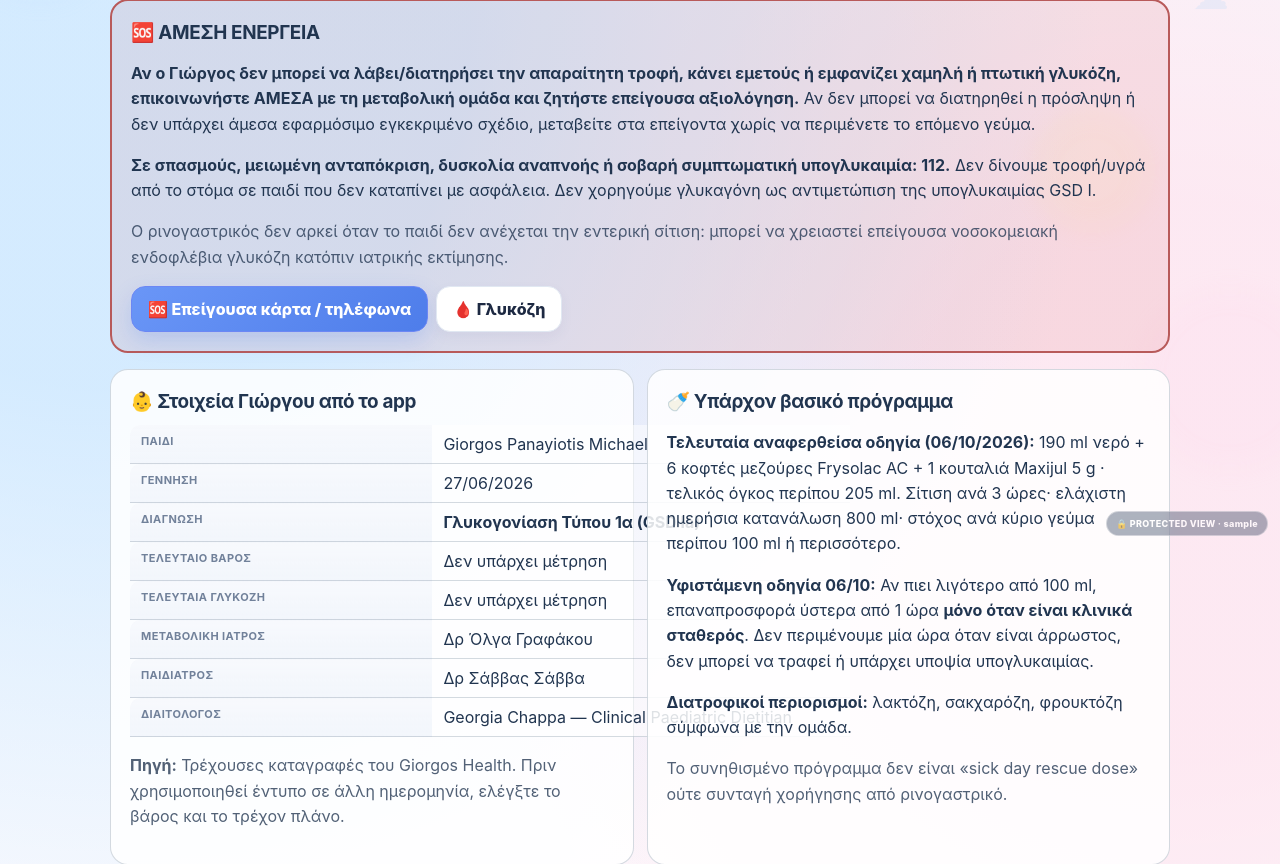
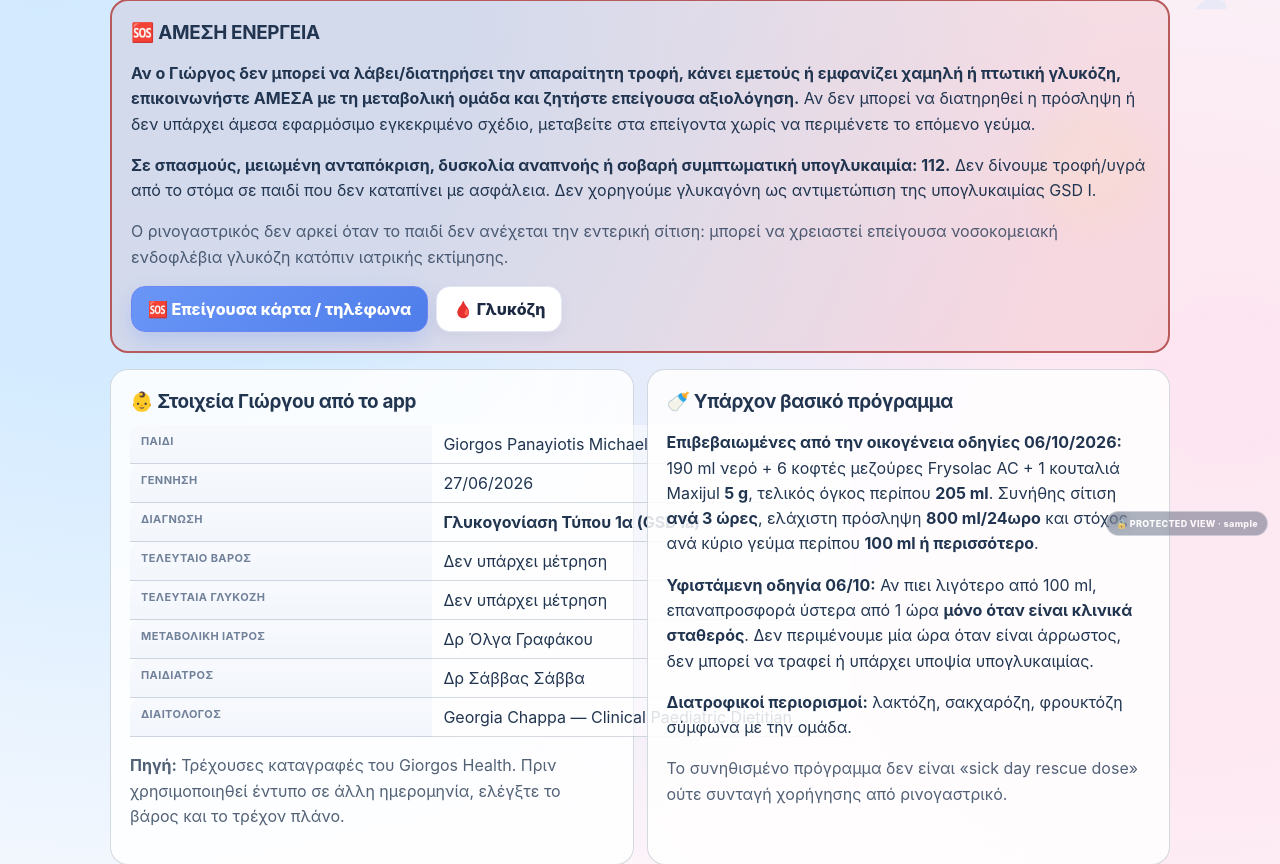
Before and after one commit to MichalisMichael26/giorgos-health, a Django app: page /health/emergency-sick-day-plan/ in a window 1280 px wide. Shown: the part 250-1114 px from the top of the page. Run offline with Django 5.2, Linux system fonts and the light colour scheme; the visitor is signed in with stand-in values (Sample User, id 1); data comes from the database, SQL or seed files in the repository; data that the repository does not hold is empty; parts of the project's set-up code (start-up, migrations or seed data) failed here and were passed over.

Commit message:
Show Giorgos's verified 06 Oct feeding reference alongside live saved plan without changing orders

```diff
--- a/templates/health/sick_day_plan.html
+++ b/templates/health/sick_day_plan.html
@@ -82,10 +82,11 @@ html.night .sick-plan .sick-warning{background:#463c2a}
     </section>
     <section class="sick-card">
       <h2>🍼 Υπάρχον βασικό πρόγραμμα</h2>
+      <p><strong>Επιβεβαιωμένες από την οικογένεια οδηγίες 06/10/2026:</strong> 190 ml νερό + 6 κοφτές μεζούρες Frysolac AC + 1 κουταλιά Maxijul <strong>5 g</strong>, τελικός όγκος περίπου <strong>205 ml</strong>. Συνήθης σίτιση <strong>ανά 3 ώρες</strong>, ελάχιστη πρόσληψη <strong>800 ml/24ωρο</strong> και στόχος ανά κύριο γεύμα περίπου <strong>100 ml ή περισσότερο</strong>.</p>
       {% if profile.current_feeding_plan %}
+      <h3>Τρέχον πλάνο όπως είναι αποθηκευμένο στο app</h3>
       <p class="sick-pre">{{ profile.current_feeding_plan }}</p>
-      {% else %}
-      <p><strong>Τελευταία αναφερθείσα οδηγία (06/10/2026):</strong> 190 ml νερό + 6 κοφτές μεζούρες Frysolac AC + 1 κουταλιά Maxijul 5 g · τελικός όγκος περίπου 205 ml. Σίτιση ανά 3 ώρες· ελάχιστη ημερήσια κατανάλωση 800 ml· στόχος ανά κύριο γεύμα περίπου 100 ml ή περισσότερο.</p>
+      <p class="sick-muted">Αν το τρέχον πλάνο διαφέρει από την οδηγία της 06/10, υπερισχύει η νεότερη επιβεβαιωμένη οδηγία της μεταβολικής ομάδας. Η εφαρμογή δεν επιχειρεί να επιλέξει μόνη της.</p>
       {% endif %}
       <p><strong>Υφιστάμενη οδηγία 06/10:</strong> Αν πιει λιγότερο από 100 ml, επαναπροσφορά ύστερα από 1 ώρα <strong>μόνο όταν είναι κλινικά σταθερός</strong>. Δεν περιμένουμε μία ώρα όταν είναι άρρωστος, δεν μπορεί να τραφεί ή υπάρχει υποψία υπογλυκαιμίας.</p>
       <p><strong>Διατροφικοί περιορισμοί:</strong> λακτόζη, σακχαρόζη, φρουκτόζη σύμφωνα με την ομάδα.</p>
```
